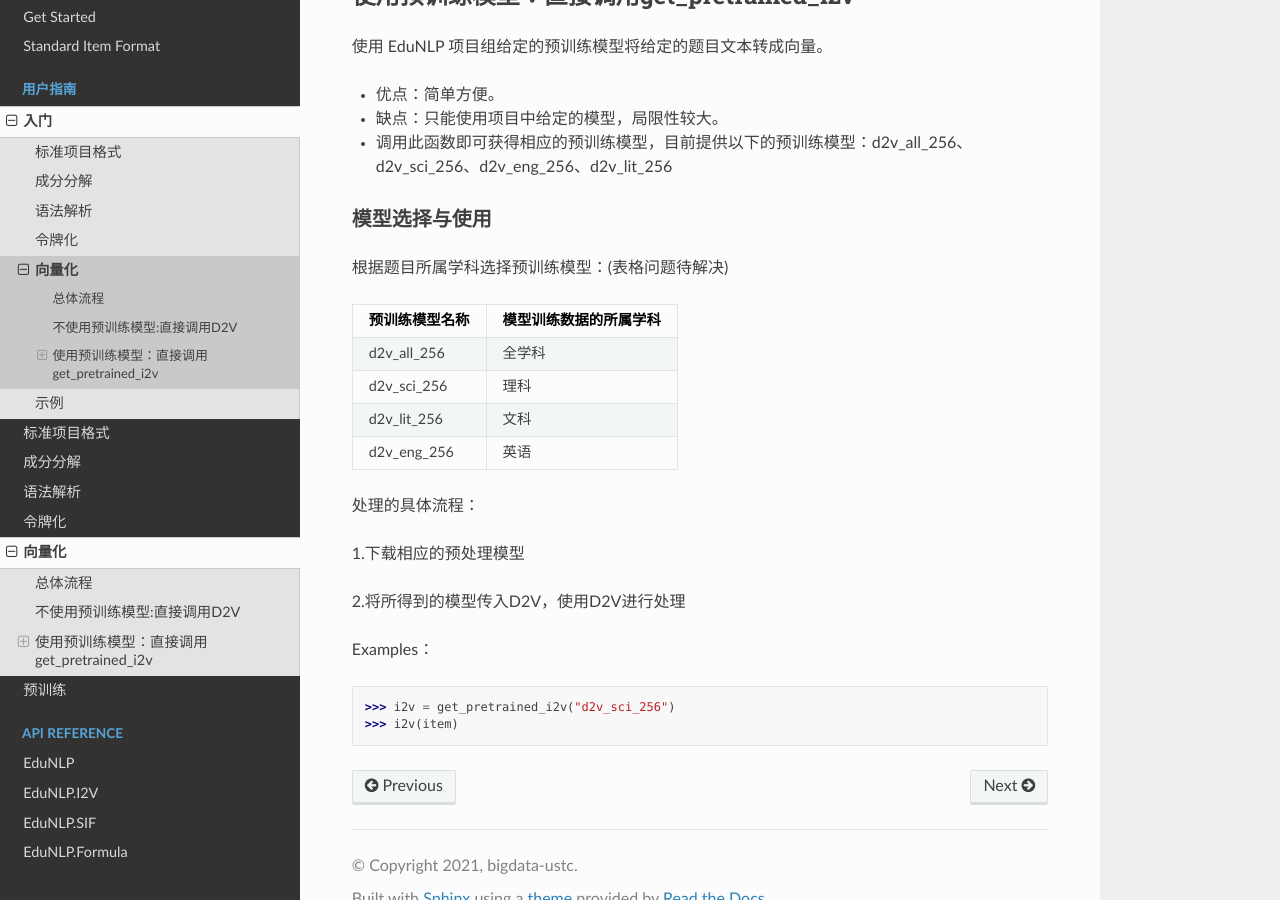
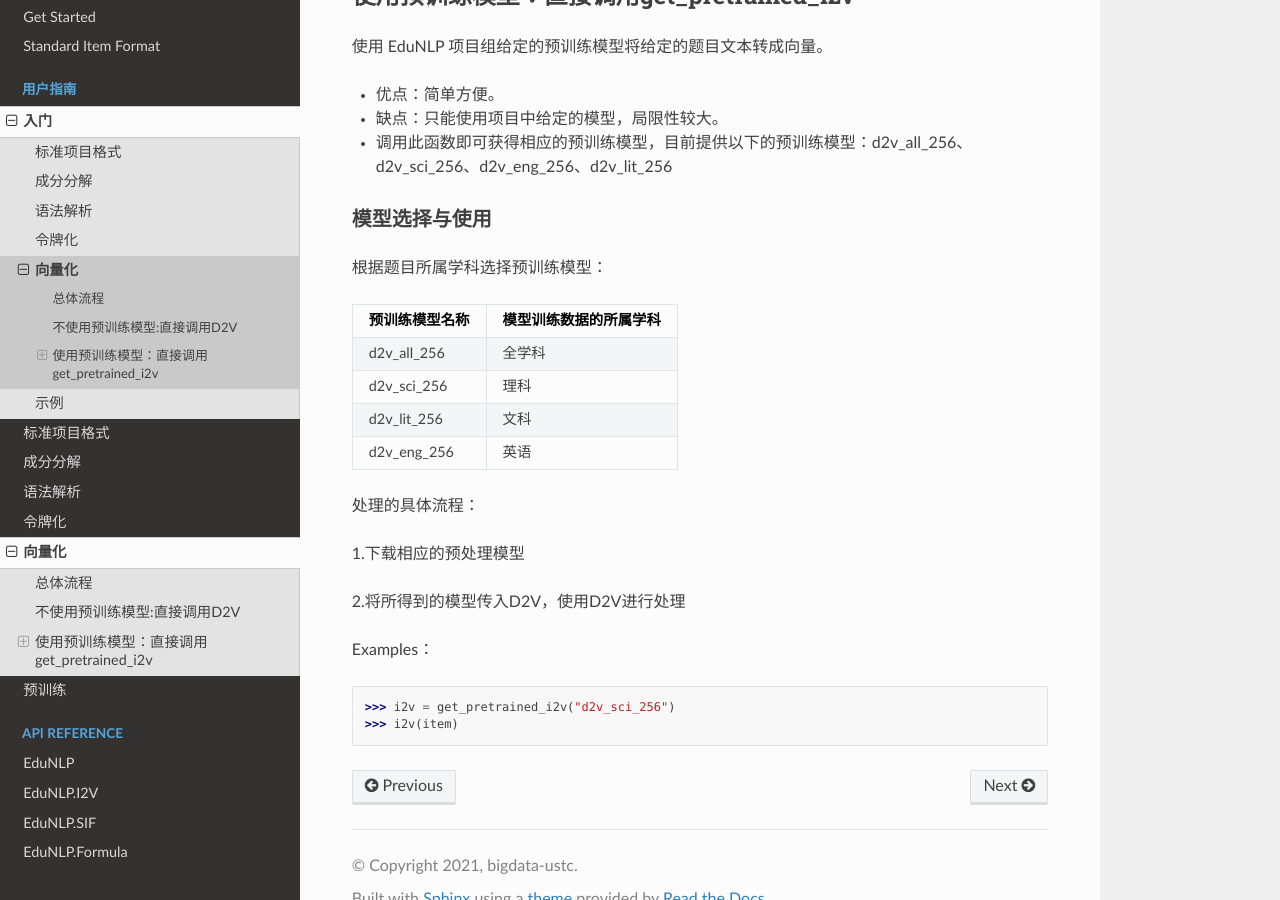
Before and after one commit to bigdata-ustc/EduNLP, a Sphinx documentation site: the page built from docs/source/tutorial/zh/vectorization.rst, in a window 1280 px wide and 900 px high, scrolled down 986 px. Built offline with Sphinx 7.4.7 and the Read the Docs theme 2.0.0, drawn with Linux system fonts in a browser that asks for light colours; pages that are not in the unit, such as notebooks, are missing from menus; the version number is read from the project's files by our own code.

Commit message:
Create vectorization.rst

```diff
--- a/docs/source/tutorial/zh/vectorization.rst
+++ b/docs/source/tutorial/zh/vectorization.rst
@@ -59,7 +59,7 @@ Examples：
 模型选择与使用
 #########
 
-根据题目所属学科选择预训练模型：(表格问题待解决)
+根据题目所属学科选择预训练模型：
 
 
 
```
